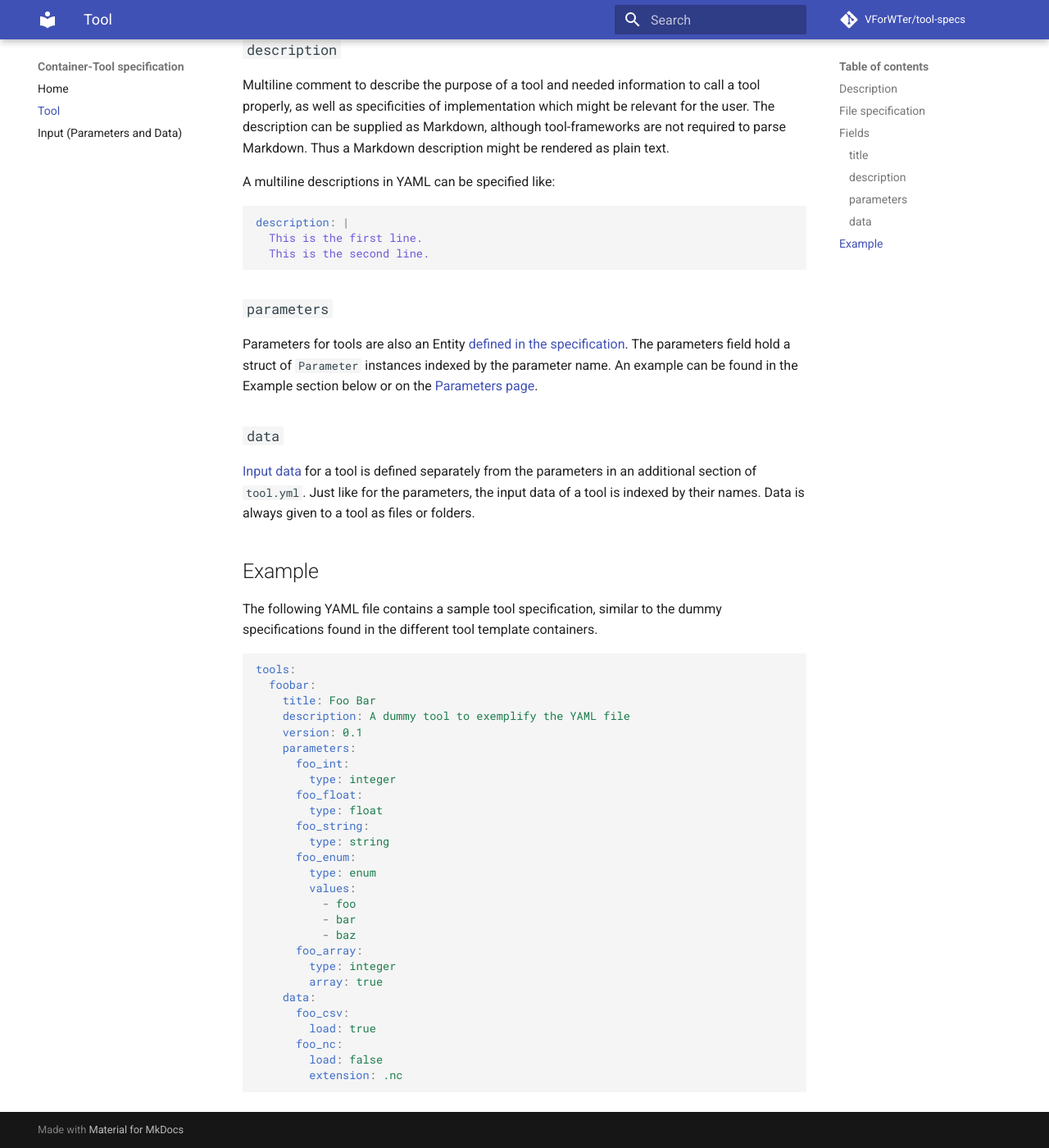
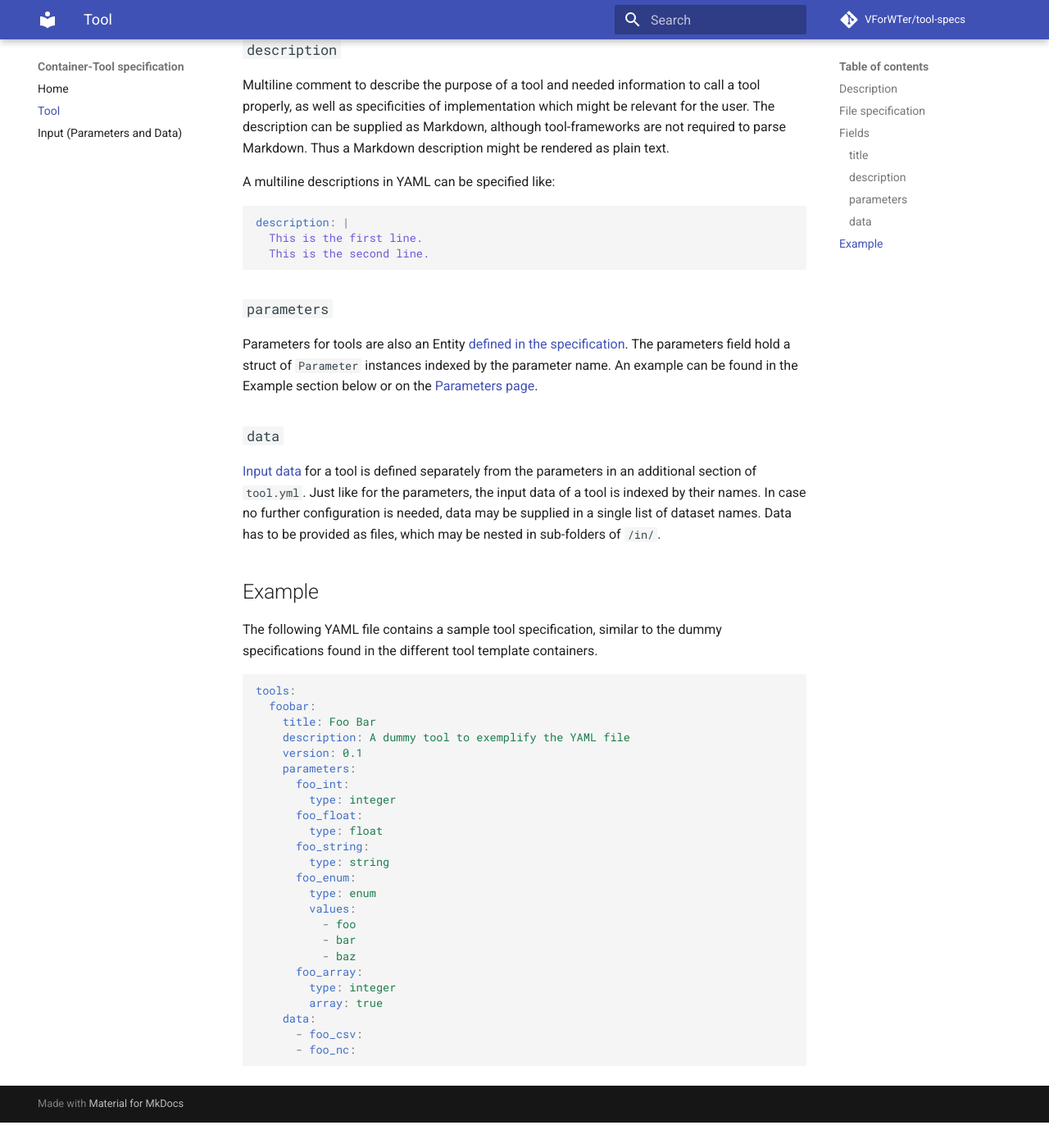
Before and after one commit to VForWaTer/tool-specs, an MkDocs documentation site: the page built from docs/tool.md, in a window 1280 px wide and 1400 px high, scrolled down 1279 px. Shown: the whole window at 82% size. Built offline with MkDocs 1.6.1 and Material for MkDocs 9.7.7, drawn with Linux system fonts in a browser that asks for light colours; comment, search, counter and statistics services are not loaded; after the commit the page ends 2648 px from its top, so only the background shows below that.

Commit message:
slight changes to Tool

````diff
--- a/docs/tool.md
+++ b/docs/tool.md
@@ -72,7 +72,9 @@ An example can be found in the Example section below or on the [Parameters page]
 [Input data](./input.md#data-file-specification) for a tool is defined separately from the
 parameters in an additional section of `tool.yml`.
 Just like for the parameters, the input data of a tool is indexed by their names.
-Data is always given to a tool as files or folders.
+In case no further configuration is needed, data may be supplied in a single list
+of dataset names.
+Data has to be provided as files, which may be nested in sub-folders of `/in/`.
 
 ## Example
 
@@ -101,9 +103,6 @@ tools:
         type: integer
         array: true
     data:
-      foo_csv:
-        load: true
-      foo_nc:
-        load: false
-        extension: .nc
+      - foo_csv:
+      - foo_nc:
 ```
````
